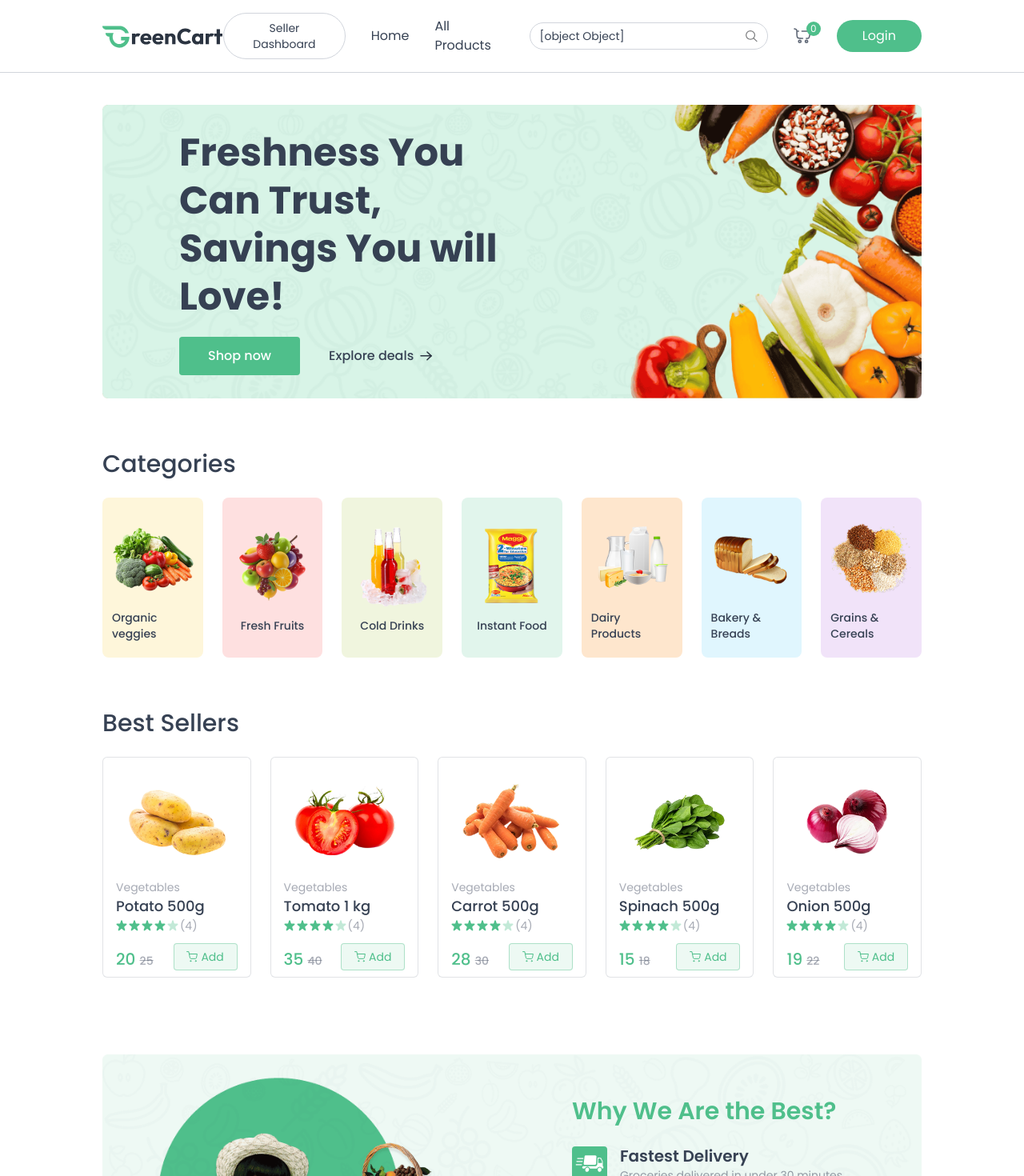
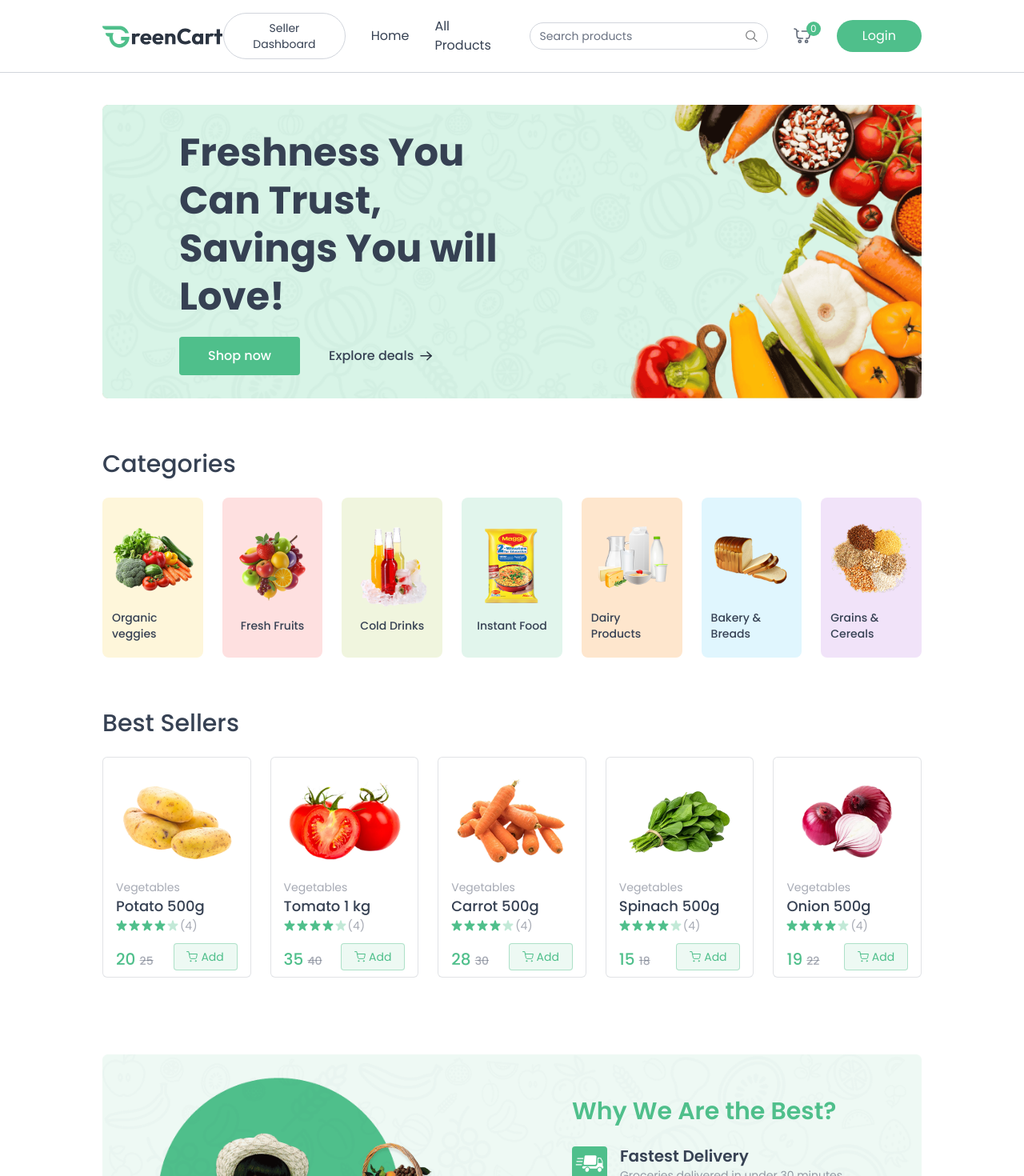
Before and after one commit to Nabiha-code97/Grocery-App, a React (Vite) app in the folder client/: page / in a window 1280 px wide. Shown: the top 1470 px of the page at 80% size. Built offline with nearby package versions, Linux system fonts and the light colour scheme; no server answers; a web font is replaced by a local one.

Commit message:
UI updated
fix image size across all pages

```diff
--- a/client/src/components/ProductCard.jsx
+++ b/client/src/components/ProductCard.jsx
@@ -11,8 +11,8 @@ const ProductCard = ({product}) => {
                 navigate(`/products/${product.category.toLowerCase()}/${product._id}`);
                 scrollTo(0, 0);
             }} className="border border-gray-500/20 rounded-md md:px-4 px-3 py-2 bg-white w-full">
-            <div className="group cursor-pointer flex items-center justify-center px-2 h-36">
-                <img className="group-hover:scale-105 transition h-full w-full object-contain" src={product.image[0]} alt={product.name} />
+            <div className="group cursor-pointer overflow-hidden h-36">
+                <img className="group-hover:scale-105 transition h-full w-full object-cover" src={product.image[0]} alt={product.name} />
             </div>
             <div className="text-gray-500/60 text-sm">
                 <p>{product.category}</p>
--- a/client/src/context/AppContext.jsx
+++ b/client/src/context/AppContext.jsx
@@ -28,7 +28,7 @@ export const AppContextProvider = ({ children }) => {
   const [showUserLogin, setShowUserLogin] = useState(false);
   const [products, setProducts] = useState([]);
   const [cartItems, setCartItems] = useState({});
-  const [searchQuery, setSearchQuery] = useState({});
+  const [searchQuery, setSearchQuery] = useState("");
 
   // Fetch All Products from backend and merge with dummyProducts
   const fetchProducts = async () => {
--- a/client/src/pages/ProductDetails.jsx
+++ b/client/src/pages/ProductDetails.jsx
@@ -45,14 +45,14 @@ const ProductDetails = () => {
                             <div
                                 key={index}
                                 onClick={() => setThumbnail(image)}
-                                className="border max-w-24 border-gray-500/30 rounded overflow-hidden cursor-pointer"
+                                className="border w-20 h-20 border-gray-500/30 rounded overflow-hidden cursor-pointer flex-shrink-0"
                             >
-                                <img src={image} alt={`Thumbnail ${index + 1}`} />
+                                <img src={image} alt={`Thumbnail ${index + 1}`} className="w-full h-full object-cover" />
                             </div>
                         ))}
                     </div>
 
-                    <div className="border border-gray-500/30 max-w-100 rounded overflow-hidden">
+                    <div className="border border-gray-500/30 w-72 md:w-96 h-80 md:h-96 rounded overflow-hidden flex-shrink-0">
                         <img src={thumbnail} alt="Selected product" className="w-full h-full object-cover" />
                     </div>
                 </div>
--- a/client/src/pages/seller/AddProduct.jsx
+++ b/client/src/pages/seller/AddProduct.jsx
@@ -12,9 +12,11 @@ const AddProduct = () => {
     const [category, setCategory] = useState('');
     const [price, setPrice] = useState('');
     const [offerPrice, setOfferPrice] = useState('');
+    const [isAdding, setIsAdding] = useState(false);
 
     const onSubmitHandler = async (event) => {
         event.preventDefault()
+        setIsAdding(true)
         try {
             const formData = new FormData()
             formData.append('name', name)
@@ -41,6 +43,8 @@ const AddProduct = () => {
             }
         } catch (error) {
             toast.error(error.message)
+        } finally {
+            setIsAdding(false)
         }
     }
 
@@ -91,7 +95,9 @@ const AddProduct = () => {
                             id="offer-price" type="number" placeholder="0" className="outline-none md:py-2.5 py-2 px-3 rounded border border-gray-500/40" required />
                     </div>
                 </div>
-                <button className="px-8 py-2.5 bg-primary cursor-pointer text-white font-medium rounded">ADD</button>
+                <button disabled={isAdding} className={`px-8 py-2.5 bg-primary text-white font-medium rounded transition ${isAdding ? 'opacity-60 cursor-not-allowed' : 'cursor-pointer'}`}>
+                    {isAdding ? 'Adding...' : 'ADD'}
+                </button>
             </form>
         </div>
     );
```
